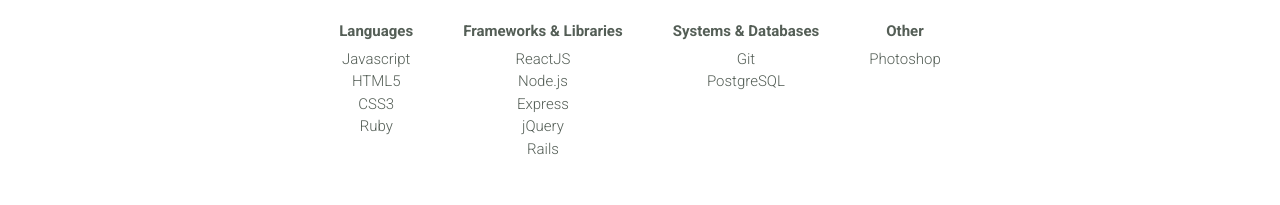
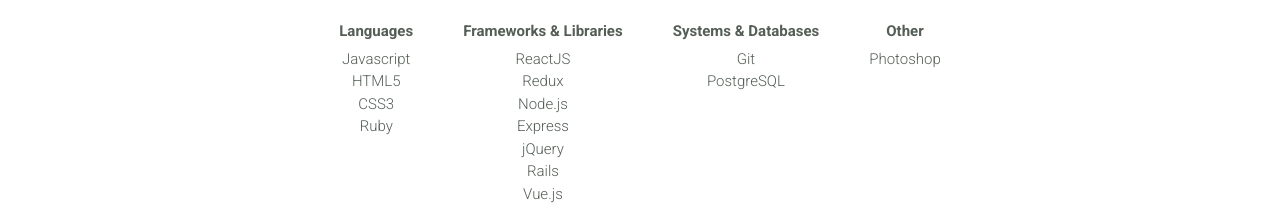
Before and after one commit to tumiduong/tumiduong.github.io, a React (Create React App) app: page /#/ in a window 1280 px wide. Shown: the part 595-800 px from the top of the page. Built offline with nearby package versions, Linux system fonts and the light colour scheme.

Commit message:
add to libraries

```diff
--- a/src/components/pages/HomePage.js
+++ b/src/components/pages/HomePage.js
@@ -28,10 +28,12 @@
                     <ul className='list'>
                         <li className='list-title'>Frameworks & Libraries</li>
                         <li className='list-item'>ReactJS</li>
+                        <li className='list-item'>Redux</li>
                         <li className='list-item'>Node.js</li>
                         <li className='list-item'>Express</li>
                         <li className='list-item'>jQuery</li>
                         <li className='list-item'>Rails</li>
+                        <li className='list-item'>Vue.js</li>
                     </ul>
                     <ul className='list'>
                         <li className='list-title'>Systems & Databases</li>
```
